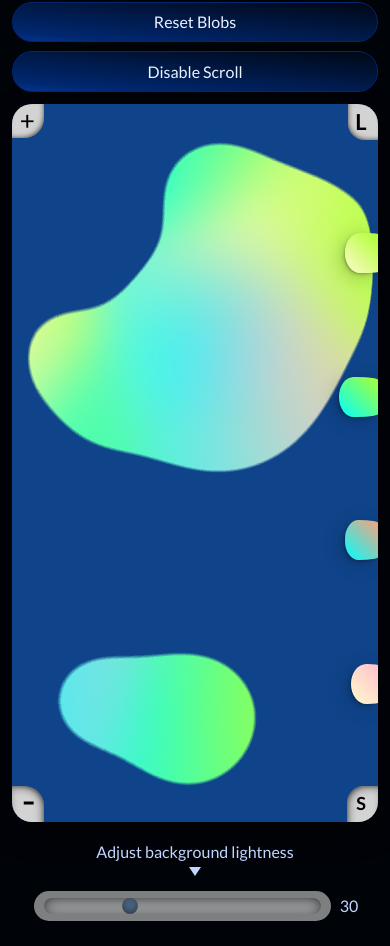
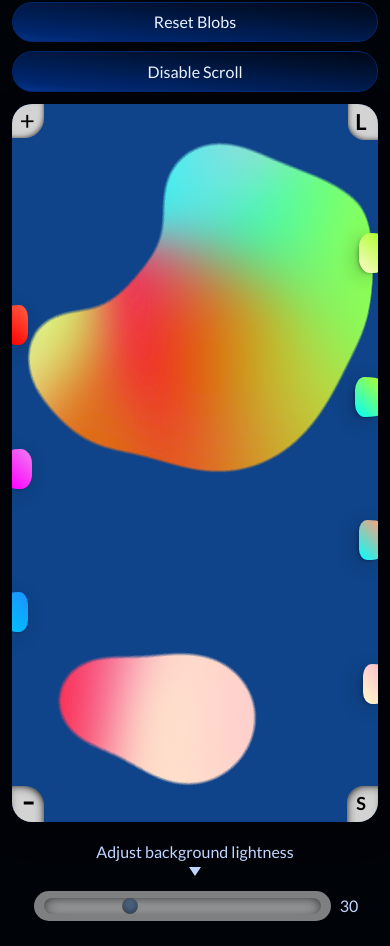
Before and after one commit to jenniina/react-sub-site, a React (Vite) app: page /react/portfolio/blob in a window 390 px wide. Shown: the part 1972-2918 px from the top of the page. Built offline with nearby package versions, Linux system fonts and the light colour scheme; no server answers.

Commit message:
Add three new colors to Blob App

```diff
--- a/src/components/Blob/blobJS.tsx
+++ b/src/components/Blob/blobJS.tsx
@@ -42,6 +42,10 @@ export default function BlobJS() {
     const colorBlockCyanYellow0 = useRef() as RefObject<HTMLDivElement>
     const colorBlockCyanPink0 = useRef() as RefObject<HTMLDivElement>
     const colorBlockPinkYellow0 = useRef() as RefObject<HTMLDivElement>
+
+    const colorBlockRed = useRef() as RefObject<HTMLDivElement>
+    const colorBlockPurple = useRef() as RefObject<HTMLDivElement>
+    const colorBlockBlue = useRef() as RefObject<HTMLDivElement>
 
     const makeLarger0 = useRef() as RefObject<HTMLDivElement>
     const makeSmaller0 = useRef() as RefObject<HTMLDivElement>
@@ -185,7 +189,7 @@ export default function BlobJS() {
 
             for (let i: number = 0; i < amount; i++) {
                 const colorswitch = () => {
-                    let number: number = Math.round(getRandomMinMax(0.1, 4))
+                    let number: number = Math.round(getRandomMinMax(0.1, 7))
                     switch (number) {
                         case 1:
                             color1 = "lemonchiffon";
@@ -202,6 +206,18 @@ export default function BlobJS() {
                         case 4:
                             color1 = "lemonchiffon";
                             color2 = "pink";
+                            break;
+                        case 5:
+                            color1 = "red";
+                            color2 = "tomato";
+                            break;
+                        case 6:
+                            color1 = "magenta";
+                            color2 = "violet";
+                            break;
+                        case 7:
+                            color1 = "deepskyblue";
+                            color2 = "dodgerblue";
                             break;
                     }
                     return ([color1, color2])
@@ -533,6 +549,10 @@ export default function BlobJS() {
         //place these items every time the window is resized
         if (makeLarger0.current && dragWrap.current) place(makeLarger0.current, 100 - ((makeLarger0.current.offsetWidth / dragWrap.current.offsetWidth) * 100), 0)
 
+        if (colorBlockRed.current && dragWrap.current) place(colorBlockRed.current, 0, 28)
+        if (colorBlockPurple.current && dragWrap.current) place(colorBlockPurple.current, 0, 48)
+        if (colorBlockBlue.current && dragWrap.current) place(colorBlockBlue.current, 0, 68)
+
         if (colorBlockYellowLime0.current && dragWrap.current) place(colorBlockYellowLime0.current, 100 - ((colorBlockYellowLime0.current.offsetWidth / dragWrap.current?.offsetWidth) * 100), 18)
         if (colorBlockCyanYellow0.current && dragWrap.current) place(colorBlockCyanYellow0.current, 100 - ((colorBlockCyanYellow0.current.offsetWidth / dragWrap.current?.offsetWidth) * 100), 38)
         if (colorBlockCyanPink0.current && dragWrap.current) place(colorBlockCyanPink0.current, 100 - ((colorBlockCyanPink0.current.offsetWidth / dragWrap.current?.offsetWidth) * 100), 58)
@@ -601,6 +621,27 @@ export default function BlobJS() {
         let value = (e.target as HTMLElement).style.getPropertyValue("--i");
         let scale = parseFloat(value)
 
+        if (colorBlockRed.current && elementsOverlap((e.target as HTMLElement), colorBlockRed.current)) {
+            color1 = "red";
+            color2 = "tomato";
+            (e.target as HTMLElement).style.background = `linear-gradient(${angle}, ${color1},${color2})`;
+            (e.target as HTMLElement).removeAttribute('class');
+            (e.target as HTMLElement).classList.add("dragzone", "color-red");
+        }
+        if (colorBlockPurple.current && elementsOverlap((e.target as HTMLElement), colorBlockPurple.current)) {
+            color1 = "magenta";
+            color2 = "violet";
+            (e.target as HTMLElement).style.background = `linear-gradient(${angle}, ${color1},${color2})`;
+            (e.target as HTMLElement).removeAttribute('class');
+            (e.target as HTMLElement).classList.add("dragzone", "color-red");
+        }
+        if (colorBlockBlue.current && elementsOverlap((e.target as HTMLElement), colorBlockBlue.current)) {
+            color1 = "deepskyblue";
+            color2 = "dodgerblue";
+            (e.target as HTMLElement).style.background = `linear-gradient(${angle}, ${color1},${color2})`;
+            (e.target as HTMLElement).removeAttribute('class');
+            (e.target as HTMLElement).classList.add("dragzone", "color-blue");
+        }
         if (colorBlockYellowLime0.current && elementsOverlap((e.target as HTMLElement), colorBlockYellowLime0.current)) {
             color1 = "lemonchiffon";
             color2 = "greenyellow";
@@ -1007,6 +1048,21 @@ export default function BlobJS() {
 
                     </div>
                     <div
+                        ref={colorBlockRed}
+                        className="colorblock color-red"
+                        id={`color-red${d}`}
+                    ></div>
+                    <div
+                        ref={colorBlockPurple}
+                        className="colorblock color-purple"
+                        id={`color-purple${d}`}
+                    ></div>
+                    <div
+                        ref={colorBlockBlue}
+                        className="colorblock color-blue"
+                        id={`color-blue${d}`}
+                    ></div>
+                    <div
                         ref={colorBlockYellowLime0}
                         className="colorblock color-yellowlime"
                         id={`color-yellowlime${d}`}
--- a/src/pages/pages-portfolio/css/blob.css
+++ b/src/pages/pages-portfolio/css/blob.css
@@ -481,6 +481,15 @@ body.dark-mode .site #drag-container1 .dragzone:focus {
   height: 1.6rem;
   width: 1.6rem;
   max-width: 2.5rem;
+}
+
+.colorblock.color-red,
+.colorblock.color-purple,
+.colorblock.color-blue {
+  border-radius: 5rem 6.7rem 6.7rem 5rem / 0.7rem 8.7rem 8.7rem 0.7rem;
+}
+.make-more,
+.delete-blob {
   color: black;
   background-color: white;
 }
@@ -557,14 +566,21 @@ body.dark-mode .site #drag-container1 .dragzone:focus {
   border-right-color: var(--tooltip-color);
 }
 .colorblock {
-  --width-middle: 1.7rem;
-  --width-widest: 2rem;
+  --width-middle: 1.5rem;
+  --width-widest: 1.8rem;
   position: absolute;
-  width: 1.4rem;
+  width: 1.2rem;
   height: 2rem;
   border-radius: 2.7rem 4rem 4rem 2.7rem / 3.7rem 0.7rem 0.7rem 3.7rem;
 }
-
+@media (max-width: 600px) {
+  .colorblock {
+    --width-middle: 1rem;
+    --width-widest: 1.2rem;
+    position: absolute;
+    width: 0.8rem;
+  }
+} /*END media*/
 .colorblock:hover::after {
   content: "Release a blob near me to change color! Keyboard use: press Enter with blob in focus";
   position: absolute;
@@ -599,8 +615,7 @@ body.dark-mode .site #drag-container1 .dragzone:focus {
 }
 .colorblock.color-yellowlime,
 .colorblock.color-pinkyellow,
-.colorblock.color-black,
-.colorblock.color-red {
+.colorblock.color-black {
   border-radius: 6.7rem 5rem 5rem 6.7rem / 8.7rem 0.7rem 0.7rem 8.7rem;
 }
 .colorblock.color-yellowlime {
@@ -632,15 +647,14 @@ body.dark-mode .site #drag-container1 .dragzone:focus {
 }
 
 .colorblock.color-blue {
-  background-color: blue;
-  width: var(--width-widest);
+  background: linear-gradient(45deg, deepskyblue, dodgerblue);
 }
 .colorblock.color-purple {
-  background-color: hsl(300, 100%, 50%);
+  background: linear-gradient(45deg, magenta, violet);
   width: var(--width-middle);
 }
 .colorblock.color-red {
-  background-color: red;
+  background: linear-gradient(45deg, red, tomato);
 }
 .exitblob {
   flex-basis: 100%;
```
